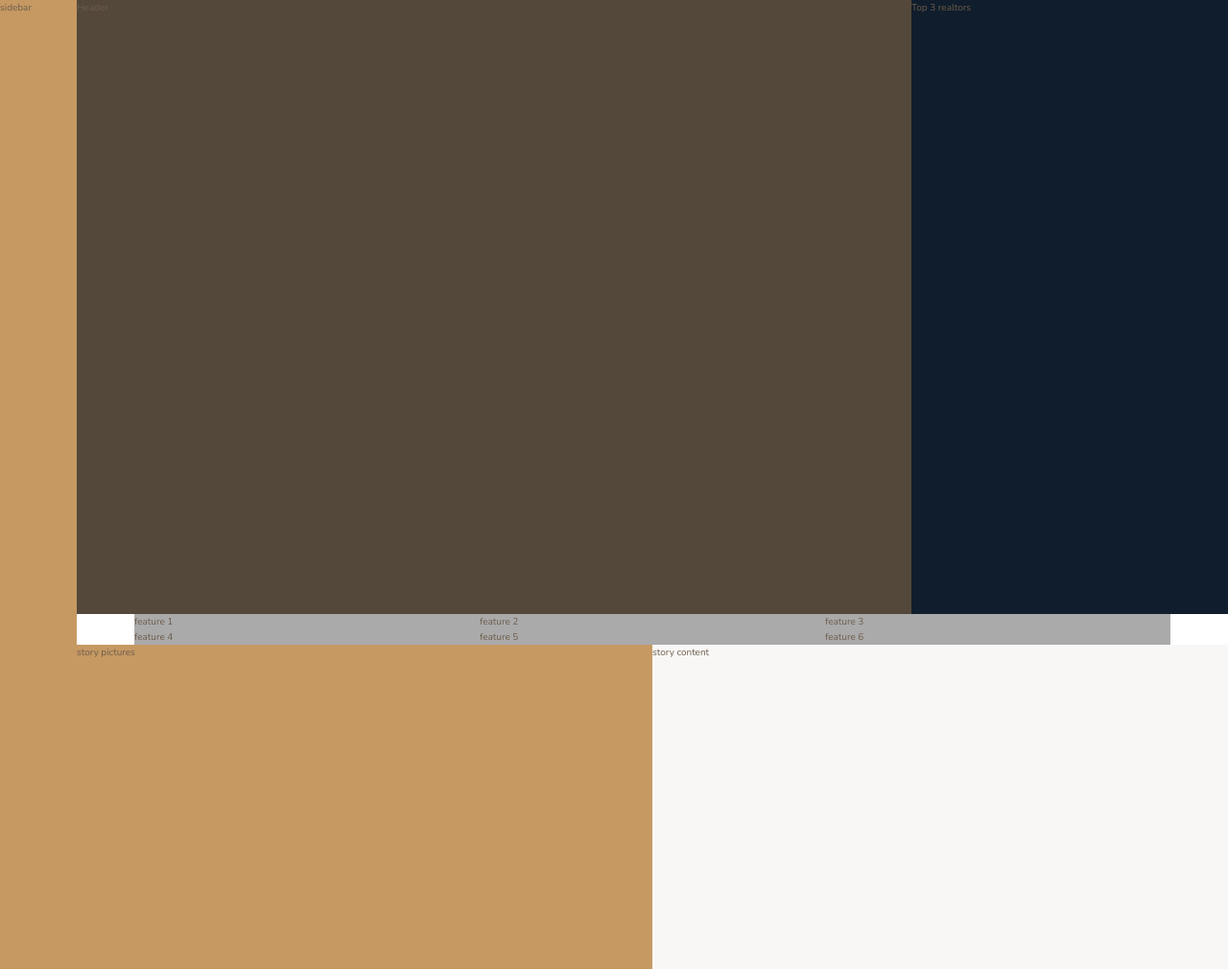
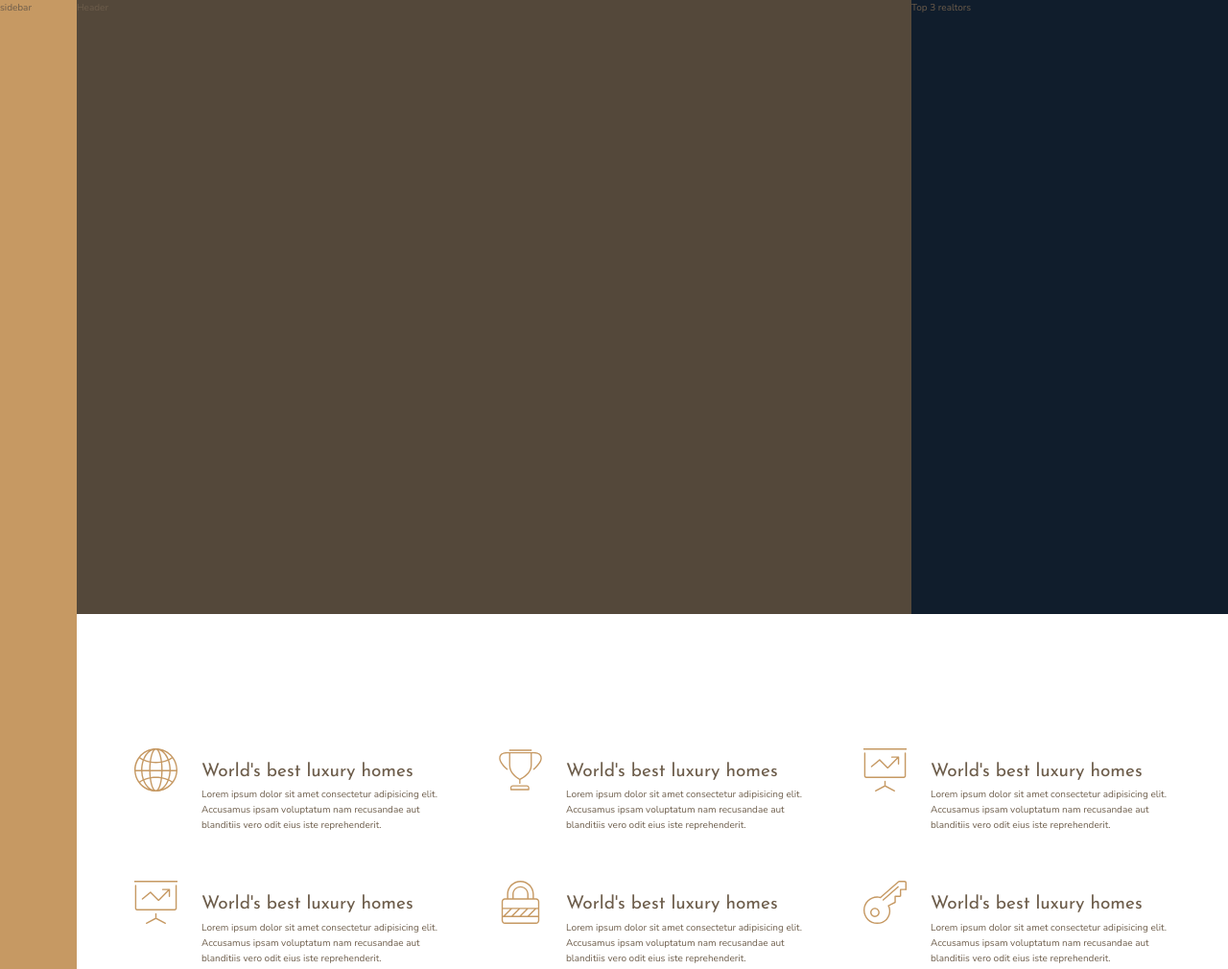
Before and after one commit to kazemzadeh1983/nexter, a website: page index.html in a window 1280 px wide. Shown: the top 1010 px of the page at 96% size. Drawn offline with nearby package versions, Linux system fonts and the light colour scheme.

Commit message:
complete feature box

```diff
--- a/index.html
+++ b/index.html
@@ -26,12 +26,60 @@
        </div>
 
        <section class="features">
-           <div class="feature">feature 1</div>
-           <div class="feature">feature 2</div>
-           <div class="feature">feature 3</div>
-           <div class="feature">feature 4</div>
-           <div class="feature">feature 5</div>
-           <div class="feature">feature 6</div>
+           <div class="feature">
+               <svg class="feature__icon">
+                   <use xlink:href="img/sprite.svg#icon-global"></use>
+                   <h4 class="heading-4">World's best luxury homes</h4>
+                   <p class="feature__text">Lorem ipsum dolor sit amet consectetur adipisicing elit. Accusamus ipsam voluptatum nam recusandae aut blanditiis vero odit eius iste reprehenderit. </p>
+               </svg>
+
+           </div>
+
+           <div class="feature">
+                <svg class="feature__icon">
+                    <use xlink:href="img/sprite.svg#icon-trophy"></use>
+                    <h4 class="heading-4">World's best luxury homes</h4>
+                    <p class="feature__text">Lorem ipsum dolor sit amet consectetur adipisicing elit. Accusamus ipsam voluptatum nam recusandae aut blanditiis vero odit eius iste reprehenderit. </p>
+                </svg>
+
+            </div>
+
+            <div class="feature">
+                    <svg class="feature__icon">
+                        <use xlink:href="img/sprite.svg#icon-presentation"></use>
+                        <h4 class="heading-4">World's best luxury homes</h4>
+                        <p class="feature__text">Lorem ipsum dolor sit amet consectetur adipisicing elit. Accusamus ipsam voluptatum nam recusandae aut blanditiis vero odit eius iste reprehenderit. </p>
+                    </svg>
+
+                </div>
+
+            <div class="feature">
+                        <svg class="feature__icon">
+                            <use xlink:href="img/sprite.svg#icon-presentation"></use>
+                            <h4 class="heading-4">World's best luxury homes</h4>
+                            <p class="feature__text">Lorem ipsum dolor sit amet consectetur adipisicing elit. Accusamus ipsam voluptatum nam recusandae aut blanditiis vero odit eius iste reprehenderit. </p>
+                        </svg>
+
+                    </div>
+
+            <div class="feature">
+                            <svg class="feature__icon">
+                                <use xlink:href="img/sprite.svg#icon-lock"></use>
+                                <h4 class="heading-4">World's best luxury homes</h4>
+                                <p class="feature__text">Lorem ipsum dolor sit amet consectetur adipisicing elit. Accusamus ipsam voluptatum nam recusandae aut blanditiis vero odit eius iste reprehenderit. </p>
+                            </svg>
+
+                        </div>
+
+            <div class="feature">
+                                <svg class="feature__icon">
+                                    <use xlink:href="img/sprite.svg#icon-key"></use>
+                                    <h4 class="heading-4">World's best luxury homes</h4>
+                                    <p class="feature__text">Lorem ipsum dolor sit amet consectetur adipisicing elit. Accusamus ipsam voluptatum nam recusandae aut blanditiis vero odit eius iste reprehenderit. </p>
+                                </svg>
+
+                            </div>
+
        </section>
 
        <div class="story__pictures">
--- a/sass/_features.scss
+++ b/sass/_features.scss
@@ -1,10 +1,36 @@
 .features {
-    background-color: $color-grey-light-2 ;
+
     grid-column: center-start / center-end ;
 
+    margin: 15rem 0 ;
+
     display: grid;
-    grid-template-columns: repeat(3 , 1fr);
+    //grid-template-columns: repeat(3 , 1fr);
+    grid-template-columns: repeat(auto-fit , minmax(25rem,1fr));
+    grid-gap: 6rem ;
+    align-items: start ;
+
+}
+
+.feature {
+
+    display: grid ;
+    grid-template-columns: min-content 1fr ;
+    grid-row-gap: 1.5 rem ;
+    grid-column-gap: 2.5rem ;
+
+    &__icon {
+        fill:$color-primary ;
+        width: 4.5rem ;
+        height: 4.5rem ;
+        grid-row: 1 / span 2  ;
+        transform: translateY(-1rem);
 
 
+    }
 
+    &__text {
+        font-size: 1.7 rem ;
+
+    }
 }
--- a/sass/_typography.scss
+++ b/sass/_typography.scss
@@ -0,0 +1,26 @@
+%heading {
+    font-family: $font-display ;
+    font-weight: 400 ;
+
+}
+.heading-1 {
+    @extend %heading ;
+
+}
+
+.heading-2 {
+    @extend %heading ;
+
+}
+
+.heading-3 {
+    @extend %heading ;
+
+}
+
+.heading-4 {
+    @extend %heading ;
+    font-size: 1.9rem ;
+
+
+}
```
Also changed, not shown: css/style.css, img/map-pin.svg (added).
